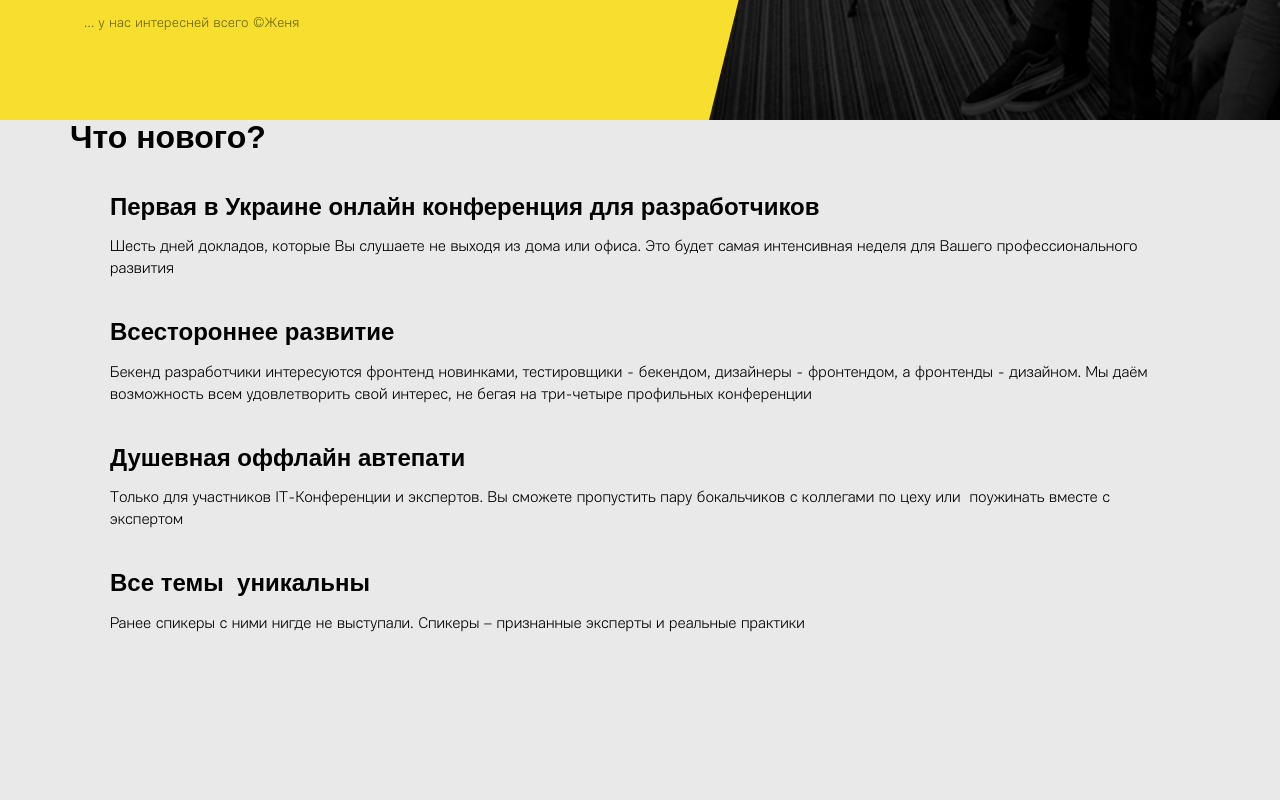
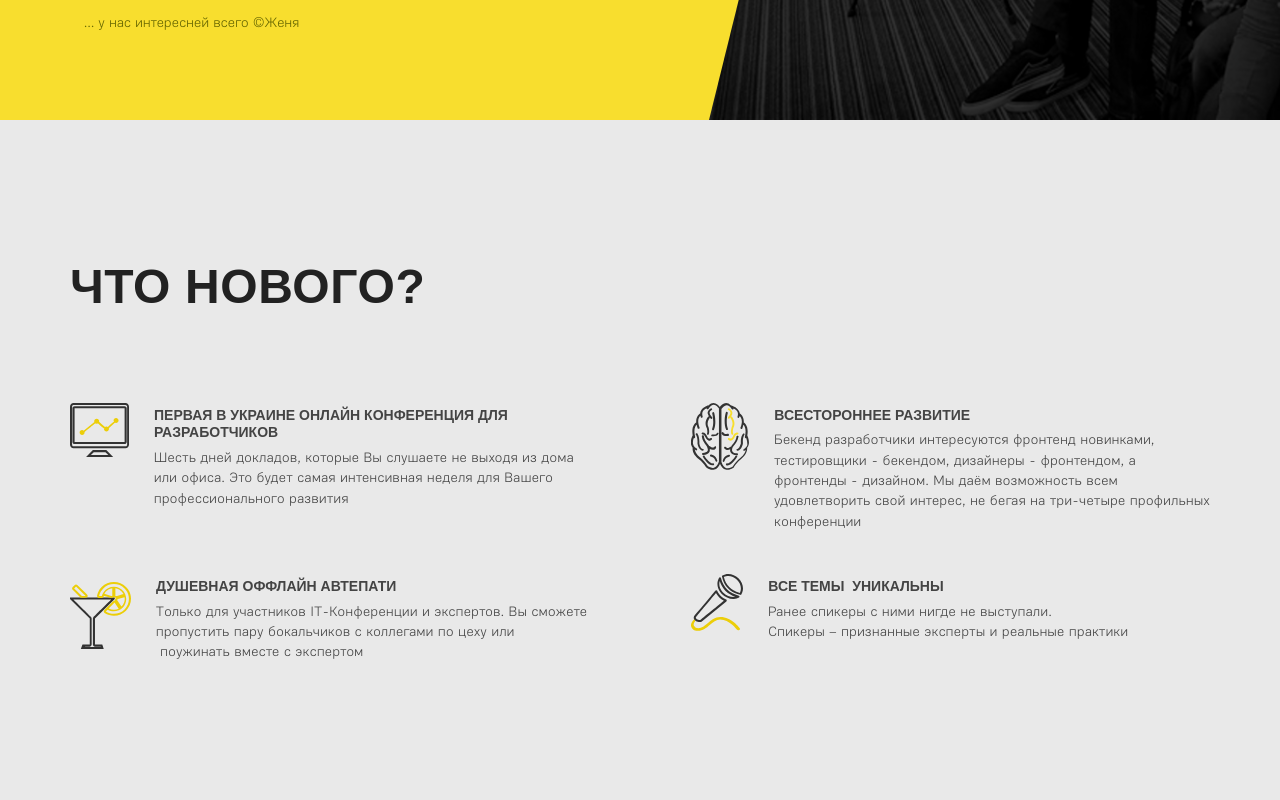
Before and after one commit to smithua/itconference, a plain HTML site: page index.html in a window 1280 px wide. Shown: the part 680-1480 px from the top of the page. Drawn offline with nearby package versions, Linux system fonts and the light colour scheme; a web font is replaced by a local one.

Commit message:
finish with section2

```diff
--- a/index.html
+++ b/index.html
@@ -10,8 +10,6 @@
 
         <link rel="stylesheet" href="css/normalize.min.css">
         <link rel="stylesheet" href="css/main.css">
-
-        <script src="js/vendor/modernizr-2.8.3.min.js"></script>
     </head>
     <body>
         <!--[if lt IE 8]>
@@ -39,38 +37,45 @@
 
             <section class="section_two">
                 <div class="container">
-                    <header class="section_two__header">
-                        <h1>Что нового?</h1>
-                    </header>
+                    <h1>Что нового?</h1>
                     <div class="section_two__container">
-                        <figure class="section_two__block1 section_two__block">
-                            <img src="">
-                            <figcaption>
-                                <h2>Первая в Украине онлайн конференция для разработчиков</h2>
-                                <p>Шесть дней докладов, которые Вы слушаете не выходя из дома или офиса. Это будет самая интенсивная неделя для Вашего профессионального развития</p>
-                            </figcaption>
-                        </figure>
-                        <figure class="section_two__block2 section_two__block">
-                            <img src="">
-                            <figcaption>
-                                <h2>Всестороннее развитие</h2>
-                                <p>Бекенд разработчики интересуются фронтенд новинками, тестировщики - бекендом, дизайнеры - фронтендом, а фронтенды - дизайном. Мы даём возможность всем удовлетворить свой интерес, не бегая на три-четыре профильных конференции</p>
-                            </figcaption>
-                        </figure>
-                        <figure class="section_two__block3 section_two__block">
-                            <img src="">
-                            <figcaption>
-                                <h2>Душевная оффлайн автепати</h2>
-                                <p>Только для участников ІТ-Конференции и экспертов. Вы сможете пропустить пару бокальчиков с коллегами по цеху или  поужинать вместе с экспертом</p>
-                            </figcaption>
-                        </figure>
-                        <figure class="section_two__block4 section_two__block">
-                            <img src="">
-                            <figcaption>
-                                <h2>Все темы  уникальны</h2>
-                                <p>Ранее спикеры с ними нигде не выступали. Спикеры – признанные эксперты и реальные практики</p>
-                            </figcaption>
-                        </figure>
+
+                        <div class="section_two__row cf">
+                            <section class="section_two__block1 section_two__block fl_left cf">
+                                <div class="section_two-img section_two-img1 fl_left"></div>
+                                <div class="section_two-right">
+                                    <h2 class="">Первая в Украине онлайн конференция для разработчиков</h2>
+                                    <p class="">Шесть дней докладов, которые Вы слушаете не выходя из дома или офиса. Это будет самая интенсивная неделя для Вашего профессионального развития</p>
+                                </div>
+                            </section>
+
+                            <section class="section_two__block2 section_two__block fl_right cf">
+                                <div class="section_two-img section_two-img2 fl_left"></div>
+                                <div class="section_two-right">
+                                    <h2 class="">Всестороннее развитие</h2>
+                                    <p class="">Бекенд разработчики интересуются фронтенд новинками, тестировщики - бекендом, дизайнеры - фронтендом, а фронтенды - дизайном. Мы даём возможность всем удовлетворить свой интерес, не бегая на три-четыре профильных конференции</p>
+                                </div>
+                            </section>
+                        </div>
+
+                        <div class="section_two__row cf">
+                            <section class="section_two__block3 section_two__block fl_left cf">
+                                <div class="section_two-img section_two-img3 fl_left"></div>
+                                <div class="section_two-right">
+                                    <h2 class="">Душевная оффлайн автепати</h2>
+                                    <p class="">Только для участников ІТ-Конференции и экспертов. Вы сможете пропустить пару бокальчиков с коллегами по цеху или  поужинать вместе с экспертом</p>
+                                </div>
+                            </section>
+
+                            <section class="section_two__block4 section_two__block fl_right cf">
+                                <div class="section_two-img section_two-img4 fl_left"></div>
+                                <div class="section_two-right">
+                                    <h2 class="">Все темы  уникальны</h2>
+                                    <p class="">Ранее спикеры с ними нигде не выступали.<br>Спикеры – признанные эксперты и реальные практики</p>
+                                </div>
+                            </section>
+                        </div>
+
                     </div>
                 </div>
             </section>
--- a/scss/_header.scss
+++ b/scss/_header.scss
@@ -12,7 +12,6 @@
 }
 
 .cut_left {
-  z-index: 15;
   width: 0;
   height: 0;
   border-right: 198px solid transparent;
@@ -20,6 +19,8 @@
   position: absolute;
   top: 0;
   right: 373px;
+
+  z-index: 15;
 }
 
 .header_right {
--- a/scss/_section2.scss
+++ b/scss/_section2.scss
@@ -4,7 +4,77 @@
   @include section-height;
   background: $color2;
 
+  h1 {
+    font-size: 3em;
+    text-transform: uppercase;
+    letter-spacing: .013em;
+    padding: 141px 0 89px;
+    margin: 0;
+  }
+
   p {
     font-family: $light-font, sans-serif;
+    font-size: 0.875em;
+    line-height: 1.45;
+    margin: 0.5em 0;
+    color: $color5;
+    letter-spacing: .032em;
   }
 }
+
+.section_two__container {
+
+  h2 {
+    font-size: 0.875em;
+    margin: 0.3em 0 0.5em;
+    line-height: 1.25;
+    color: $color5;
+    text-transform: uppercase;
+  }
+}
+
+.section_two__row {
+  padding-bottom: 34px;
+}
+
+.section_two__block {
+  width: 45.5%;
+}
+
+.section_two-img {
+
+}
+
+.section_two-img1 {
+  width: 59px;
+  height: 54px;
+  background: url(../img/section2/comp.png) no-repeat;
+  background: url(../img/section2/comp.svg) no-repeat;
+}
+
+.section_two-img2 {
+  width: 58px;
+  height: 67px;
+  background: url(../img/section2/brain.png) no-repeat;
+  background: url(../img/section2/brain.svg) no-repeat;
+}
+
+.section_two-img3 {
+  width: 61px;
+  height: 67px;
+  margin-top: 8px;
+  background: url(../img/section2/cocktail.png) no-repeat;
+  background: url(../img/section2/cocktail.svg) no-repeat;
+}
+
+.section_two-img4 {
+  width: 52px;
+  height: 57px;
+  background: url(../img/section2/micro.png) no-repeat;
+  background: url(../img/section2/micro.svg) no-repeat;
+}
+
+.section_two-right {
+  overflow: hidden;
+  padding-left: 25px;
+}
--- a/scss/main.scss
+++ b/scss/main.scss
@@ -3,6 +3,10 @@
 
 *, *:before, *:after {
   box-sizing: border-box;
+}
+
+* {
+  font-family: $thin-font, sans-serif;
 }
 
 html {
@@ -27,6 +31,7 @@ h1, h2, h3, h4, h5, h6 {
   // font-family: 'Source Sans Pro', sans-serif;
   font-weight: bold;
   line-height: 1.1;
+  color: $color4;
 }
 
 h1 {
@@ -35,10 +40,6 @@ h1 {
 
 h2 {
   font-family: $bold-font, sans-serif;
-}
-
-* {
-  font-family: $thin-font, sans-serif;
 }
 
 hr {
@@ -150,6 +151,9 @@ textarea {
 
 // END custom font style
 
+.fl_left { float: left; }
+.fl_right { float: right; }
+
 @import "button";
 
 html,
```
Also changed, not shown: css/main.css, img/section2/brain.png (added), img/section2/brain.svg (added), img/section2/cocktail.png (added), img/section2/cocktail.svg (added), img/section2/comp.png (added), img/section2/comp.svg (added), img/section2/micro.png (added), img/section2/micro.svg (added).
